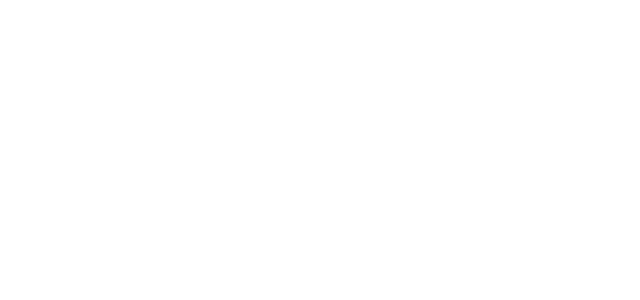
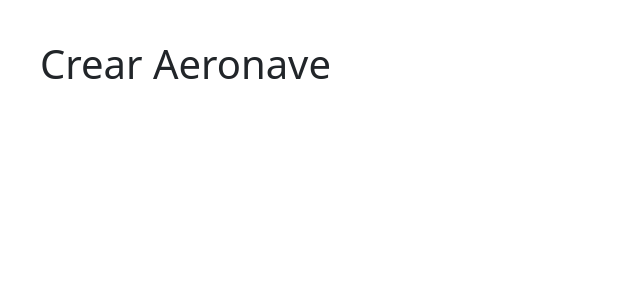
Before and after one commit to Camirgz/MushuAirlines, a Vue app in the folder frontend/: page /admin/aircraft-types/create in a window 1280 px wide. Before the commit this address had no page. Shown: the top 300 px of the page, without its empty margins (0-640 px from the left). Built offline with nearby package versions, Linux system fonts and the light colour scheme.

Commit message:
Add routes for aircraft types list and creation screens

```diff
--- /dev/null
+++ b/frontend/src/components/admin/CreateAircraftType.vue
@@ -0,0 +1,17 @@
+<template>
+  <div class="page">
+    <h1>Crear Aeronave</h1>
+  </div>
+</template>
+
+<script>
+export default {
+  name: "CreateAircraftType",
+};
+</script>
+
+<style scoped>
+.page {
+  padding: 40px;
+}
+</style>
--- a/frontend/src/main.js
+++ b/frontend/src/main.js
@@ -5,6 +5,7 @@ import LandingPage from "./components/LandingPage.vue";
 import LoginForm from './components/LoginForm.vue';
 import LandingPageInter from './components/LandingPageInter.vue';
 import AircraftTypesPage from './components/admin/AircraftTypesPage.vue';
+import CreateAircraftType from './components/admin/CreateAircraftType.vue';
 import RoutesPage from './components/admin/RoutesPage.vue';
 import AirportsPage from './components/admin/AirportsPage.vue';
 import UsersPage from './components/admin/UsersPage.vue';
@@ -17,6 +18,7 @@ const router = createRouter({
         { path : "/admin", name: "Admin", component: LandingPageInter },
 
         { path: "/admin/aircraft-types", name: "AircraftTypes", component: AircraftTypesPage },
+        { path: "/admin/aircraft-types/create", name: "CreateAircraftType", component: CreateAircraftType },
         { path: "/admin/routes", name: "Routes", component: RoutesPage },
         { path: "/admin/airports", name: "Airports", component: AirportsPage },
         { path: "/admin/users", name: "Users", component: UsersPage },
```
